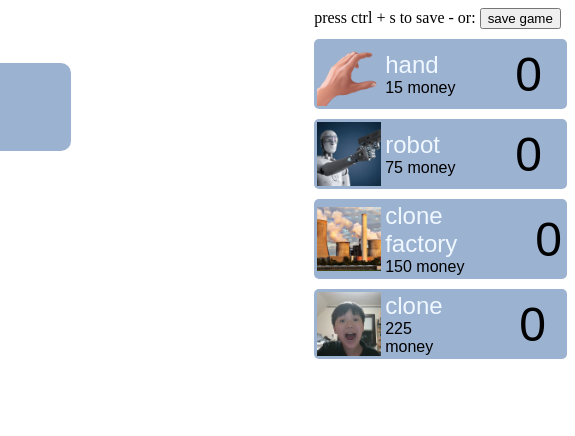
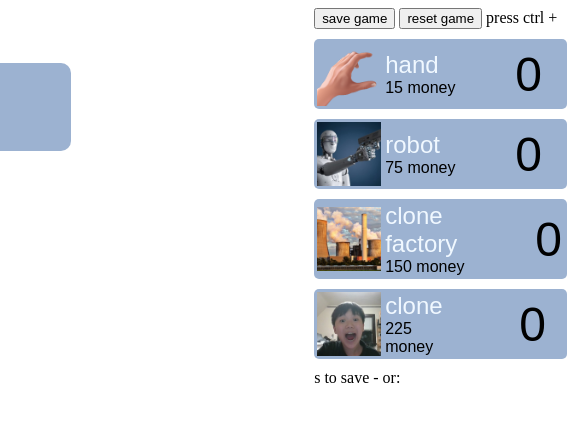
Before and after one commit to royclicker/roy-simulator, a plain HTML site: page index.html in a window 1280 px wide. Shown: the top 436 px of the page, 705-1280 px from the left. Drawn offline with Linux system fonts and the light colour scheme.

Commit message:
Update index.html

```diff
--- a/index.html
+++ b/index.html
@@ -4,8 +4,8 @@
         <title>roy clicker vAlpha</title>
         <link rel="shortcut icon" type="image/png" href="images/nut2.png"/>
         <body>
-            <font font-family="Arial">press ctrl + s to save - or:</font>
             <button onclick="saveGame();">save game</button>
+            <button onclick="resetgame();">reset game</button>
 
         </body>
         <style>
@@ -157,9 +157,10 @@
              </tr>
         </table>
     </div>
+                    <font font-family="Arial">press ctrl + s to save - or:</font>
 
     <script>
-            var score = 0;
+          var score = 0;
             var clickingPower = 1
 
             var cursorcost = 15;
@@ -261,6 +262,14 @@
                 localStorage.setItem("gamesave", JSON.stringify(gamesave));
             }
 
+            function resetgame () {
+                 if (confirm("Are you sure you want to reset the game?")) {
+                    var gamesave = {};
+                    localStorage.setItem("gamesave", JSON.stringify(gamesave));
+                    location.reload();
+                 }
+            }
+
            window.onload = function() {
                 loadgame();
                 updatescorepersecond();
```
